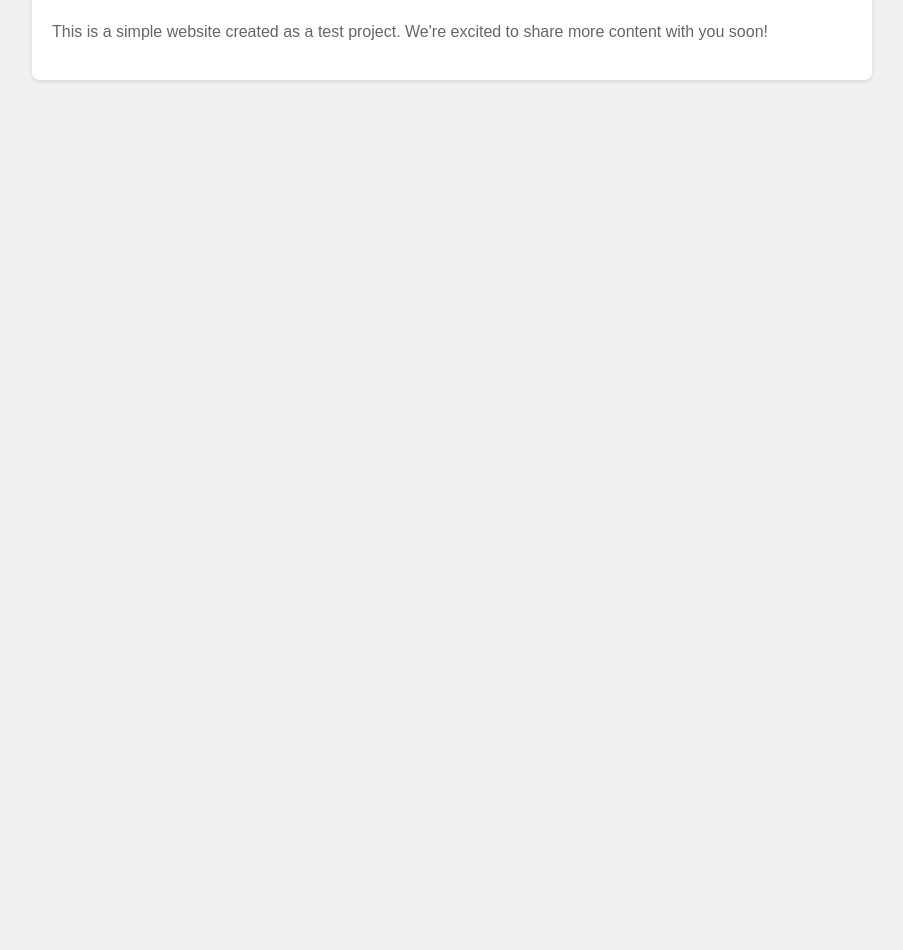
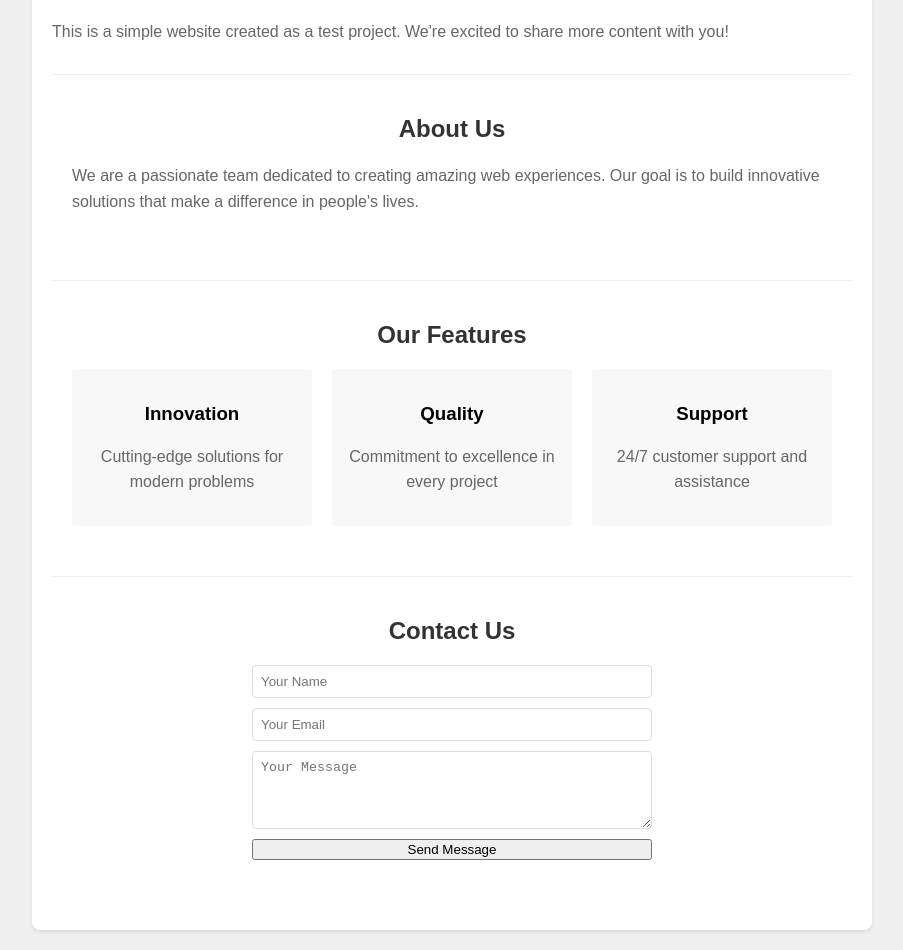
Before and after one commit to batman12355/new-society-test, a plain HTML site: page index.html in a window 1280 px wide. Shown: the part 101-1051 px from the top of the page, without its empty margins (188-1091 px from the left). Before the commit the page ends 800 px from the top, so only its background shows below. Drawn offline with Linux system fonts and the light colour scheme.

Commit message:
Add more content sections to homepage

```diff
--- a/index.html
+++ b/index.html
@@ -19,7 +19,7 @@
             border-radius: 8px;
             box-shadow: 0 2px 4px rgba(0,0,0,0.1);
         }
-        h1 {
+        h1, h2 {
             color: #333;
             text-align: center;
         }
@@ -27,12 +27,74 @@
             line-height: 1.6;
             color: #666;
         }
+        .section {
+            margin: 30px 0;
+            padding: 20px;
+            border-top: 1px solid #eee;
+        }
+        .contact-form {
+            display: grid;
+            gap: 10px;
+            max-width: 400px;
+            margin: 0 auto;
+        }
+        .contact-form input,
+        .contact-form textarea {
+            padding: 8px;
+            border: 1px solid #ddd;
+            border-radius: 4px;
+        }
+        .features {
+            display: grid;
+            grid-template-columns: repeat(auto-fit, minmax(200px, 1fr));
+            gap: 20px;
+            margin-top: 20px;
+        }
+        .feature-card {
+            padding: 15px;
+            background-color: #f8f8f8;
+            border-radius: 4px;
+            text-align: center;
+        }
     </style>
 </head>
 <body>
     <div class="container">
         <h1>Welcome to Our Page</h1>
-        <p>This is a simple website created as a test project. We're excited to share more content with you soon!</p>
+        <p>This is a simple website created as a test project. We're excited to share more content with you!</p>
+
+        <div class="section">
+            <h2>About Us</h2>
+            <p>We are a passionate team dedicated to creating amazing web experiences. Our goal is to build innovative solutions that make a difference in people's lives.</p>
+        </div>
+
+        <div class="section">
+            <h2>Our Features</h2>
+            <div class="features">
+                <div class="feature-card">
+                    <h3>Innovation</h3>
+                    <p>Cutting-edge solutions for modern problems</p>
+                </div>
+                <div class="feature-card">
+                    <h3>Quality</h3>
+                    <p>Commitment to excellence in every project</p>
+                </div>
+                <div class="feature-card">
+                    <h3>Support</h3>
+                    <p>24/7 customer support and assistance</p>
+                </div>
+            </div>
+        </div>
+
+        <div class="section">
+            <h2>Contact Us</h2>
+            <form class="contact-form">
+                <input type="text" placeholder="Your Name" required>
+                <input type="email" placeholder="Your Email" required>
+                <textarea rows="4" placeholder="Your Message" required></textarea>
+                <button type="submit">Send Message</button>
+            </form>
+        </div>
     </div>
 </body>
 </html>
```
